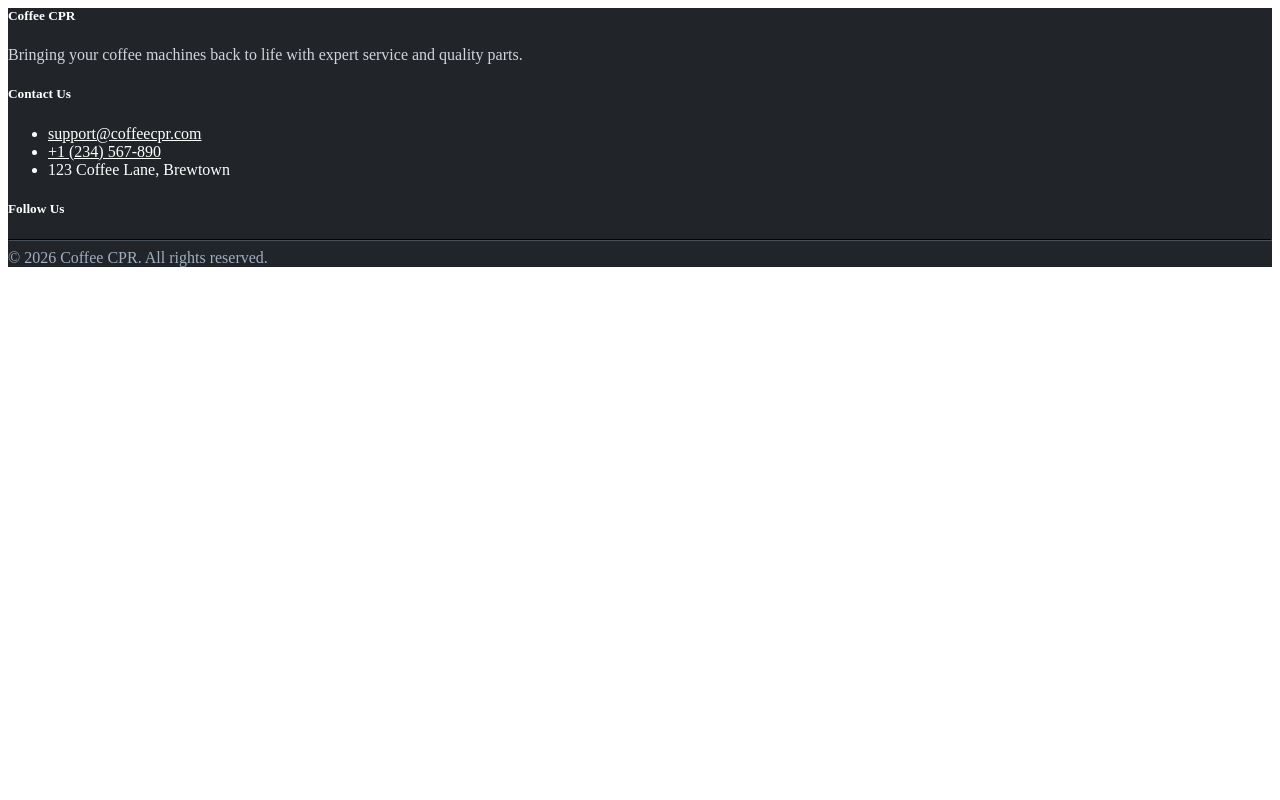
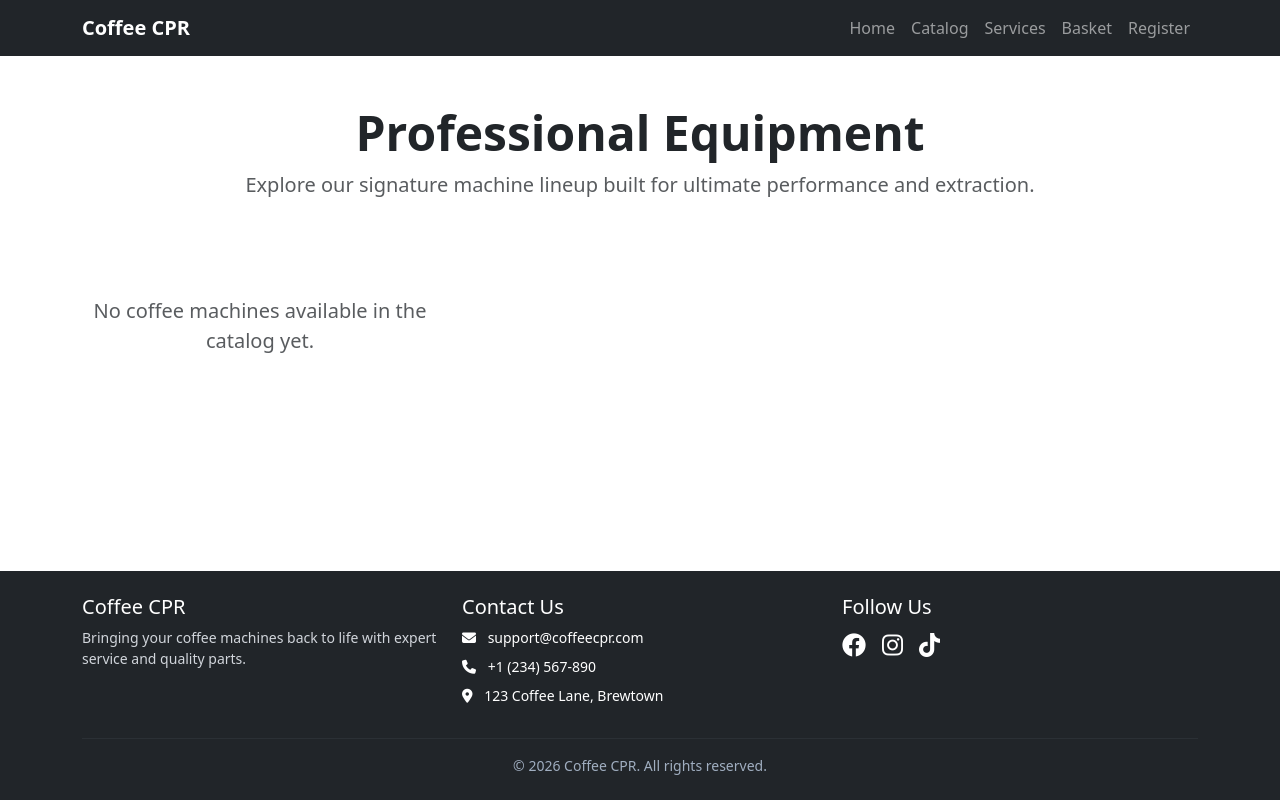
Before and after one commit to DaliaDaCruz/milestone-project-three, a Django app: page /catalog/ in a window 1280 px wide. Run offline with Django 5.2, Linux system fonts and the light colour scheme; data that the repository does not hold is empty.

Commit message:
update base

```diff
--- a/core/admin.py
+++ b/core/admin.py
@@ -5,6 +5,7 @@ from .models import Machine, Booking, Product, Order, OrderItem
 @admin.register(Machine)
 class MachineAdmin(admin.ModelAdmin):
     list_display = ('name', 'slug', 'price')
+    prepopulated_fields = {'slug': ('name',)}
     search_fields = ('name', 'description')
 
 
--- a/core/models.py
+++ b/core/models.py
@@ -1,3 +1,4 @@
+import uuid
 from django.db import models
 from django.contrib.auth.models import User
 
--- a/core/settings.py
+++ b/core/settings.py
@@ -123,3 +123,5 @@ DEFAULT_AUTO_FIELD = 'django.db.models.BigAutoField'
 LOGIN_REDIRECT_URL = 'dashboard'
 LOGOUT_REDIRECT_URL = 'index'
 LOGIN_URL = 'login'
+
+STATIC_ROOT = BASE_DIR / 'staticfiles'
--- a/core/templates/core/base.html
+++ b/core/templates/core/base.html
@@ -1,3 +1,64 @@
+{% load static %}
+<!DOCTYPE html>
+<html lang="en">
+<head>
+  <meta charset="UTF-8">
+  <meta name="viewport" content="width=device-width, initial-scale=1.0">
+  <title>{% block title %}Coffee CPR{% endblock %}</title>
+
+  <!-- Bootstrap 5 CSS CDN -->
+  <link href="https://cdn.jsdelivr.net/npm/bootstrap@5.3.2/dist/css/bootstrap.min.css" rel="stylesheet">
+
+  <!-- FontAwesome Icons CDN -->
+  <link rel="stylesheet" href="https://cdnjs.cloudflare.com/ajax/libs/font-awesome/6.4.0/css/all.min.css">
+
+  <!-- Your Custom CSS -->
+  <link rel="stylesheet" href="{% static 'core/style.css' %}">
+</head>
+<body class="d-flex flex-column min-vh-100">
+
+  <!-- Navigation Bar -->
+  <nav class="navbar navbar-expand-lg navbar-dark bg-dark">
+    <div class="container">
+      <a class="navbar-brand fw-bold" href="{% url 'index' %}">Coffee CPR</a>
+      <button class="navbar-toggler" type="button" data-bs-toggle="collapse" data-bs-target="#navbarNav">
+        <span class="navbar-toggler-icon"></span>
+      </button>
+      <div class="collapse navbar-collapse" id="navbarNav">
+        <ul class="navbar-nav ms-auto">
+          <li class="nav-item"><a class="nav-link" href="{% url 'index' %}">Home</a></li>
+          <li class="nav-item"><a class="nav-link" href="{% url 'catalog' %}">Catalog</a></li>
+          <li class="nav-item"><a class="nav-link" href="{% url 'services' %}">Services</a></li>
+          <li class="nav-item"><a class="nav-link" href="{% url 'cart' %}">Basket</a></li>
+          {% if user.is_authenticated %}
+            <li class="nav-item"><a class="nav-link" href="{% url 'dashboard' %}">Dashboard</a></li>
+            <li class="nav-item"><a class="nav-link" href="{% url 'user_logout' %}">Logout</a></li>
+          {% else %}
+            <li class="nav-item"><a class="nav-link" href="{% url 'register' %}">Register</a></li>
+          {% endif %}
+        </ul>
+      </div>
+    </div>
+  </nav>
+
+  <!-- Flash Messages -->
+  {% if messages %}
+    <div class="container mt-3">
+      {% for message in messages %}
+        <div class="alert alert-{{ message.tags }} alert-dismissible fade show" role="alert">
+          {{ message }}
+          <button type="button" class="btn-close" data-bs-dismiss="alert" aria-label="Close"></button>
+        </div>
+      {% endfor %}
+    </div>
+  {% endif %}
+
+  <!-- Main Content Block -->
+  <main class="flex-grow-1">
+    {% block content %}
+    {% endblock %}
+  </main>
+
   <!-- Footer -->
   <footer style="background-color: #212529 !important; color: #ffffff !important;" class="py-4 mt-5">
     <div class="container">
@@ -53,3 +114,8 @@
       </div>
     </div>
   </footer>
+
+  <!-- Bootstrap 5 JS Bundle -->
+  <script src="https://cdn.jsdelivr.net/npm/bootstrap@5.3.2/dist/js/bootstrap.bundle.min.js"></script>
+</body>
+</html>
```
Also changed, not shown: requiremnts.txt (added, +15 -0 lines), 1 other file. Lines whose indentation alone changed are shown as unchanged.
